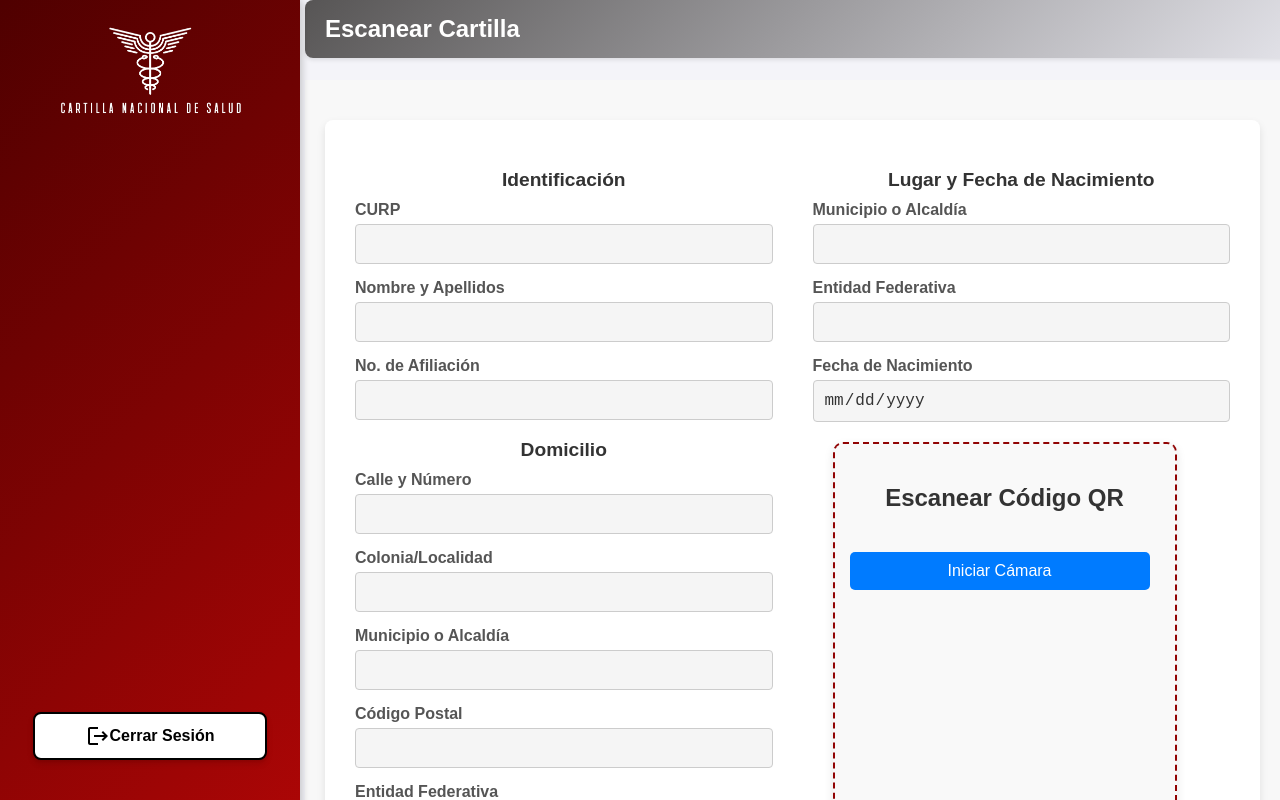
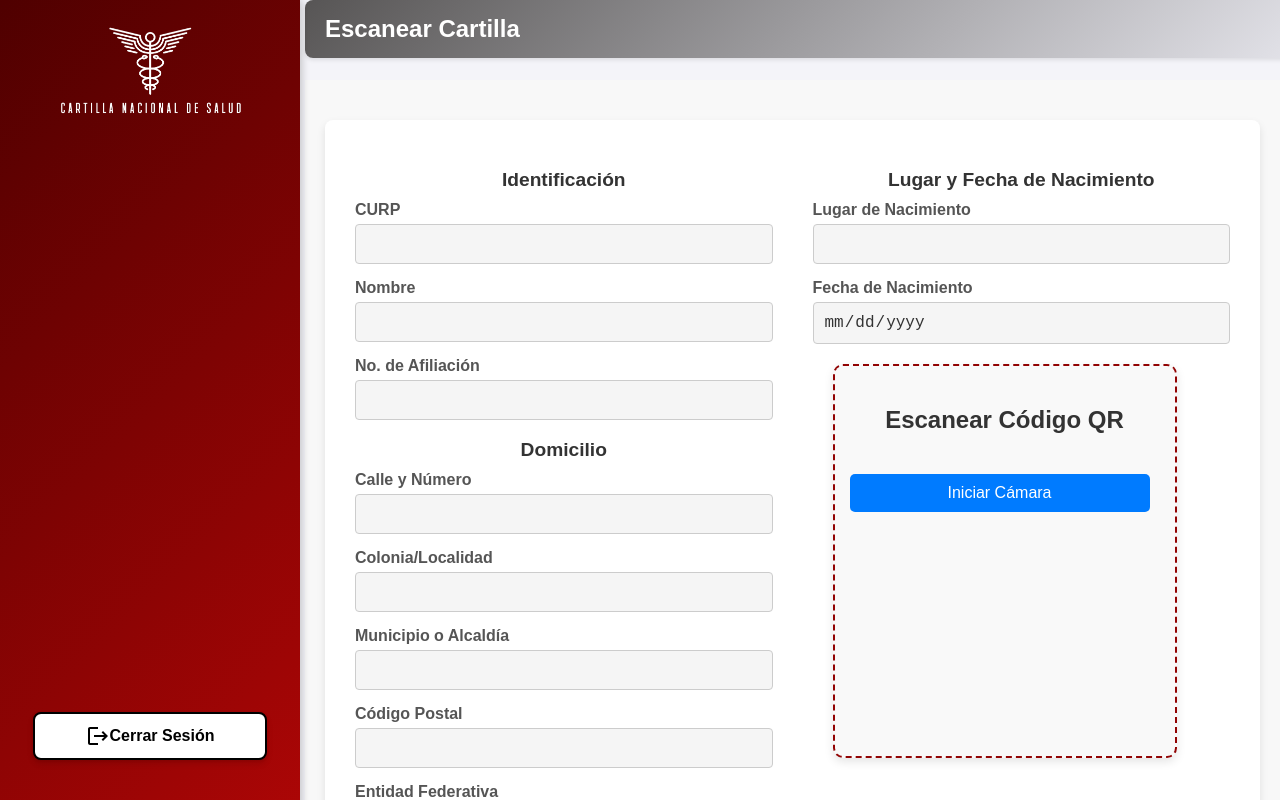
Before and after one commit to Ivantglz97/FrontCNS, a React (Vite) app: page /usuario/escanear in a window 1280 px wide. Built offline with nearby package versions, Linux system fonts and the light colour scheme; sample sign-in values are in the browser's storage.

Commit message:
componente de escaneo actualizado

```diff
--- a/src/EscanearDatosG.jsx
+++ b/src/EscanearDatosG.jsx
@@ -2,6 +2,8 @@ import React, { useState, useRef } from 'react';
 import './EscanearDatosG.css'
 
 import { BrowserMultiFormatReader } from '@zxing/library'; // Importar la librería de QR
+
+import clienteAxios from './config/axios';
 
 // Datos estáticos para usuarios con ID 1 y 2
 const usuarios = [
@@ -42,12 +44,26 @@ const DatosG = () => {
   const videoRef = useRef(null); // Referencia al video de la cámara
   const codeReader = useRef(null); // Referencia para el lector de códigos QR
 
-  const handleScan = (data) => {
+  const handleScan = async (data) => {
     if (data) {
       const id = data.getText(); // Extraer el texto (ID) del código QR
       setQrData(id); // Guardar el ID escaneado
-      const usuario = usuarios.find((user) => user.id.toString() === id); // Buscar el usuario con ese ID
+
+      let usuario = null;
+
+      try {
+        const respuesta = await clienteAxios.get(`/personal/ver-paciente/${id}`);
+
+        usuario = respuesta.data;
+
+
+      } catch (error) {
+        console.error('Error al cargar datos:', error);
+      }
+
+      // const usuario = usuarios.find((user) => user.id.toString() === id); // Buscar el usuario con ese ID
       if (usuario) {
+        console.log('Usuario encontrado desde EscanearDatosG: ', usuario);
         setUserData(usuario); // Cargar los datos del usuario correspondiente
       } else {
         setUserData(null); // Si no se encuentra el ID, limpiar los datos
@@ -85,7 +101,6 @@ const DatosG = () => {
     }
     setIsCameraActive(false); // Marcar la cámara como inactiva
     setQrData(null); // Limpiar los datos escaneados
-    setUserData(null); // Limpiar los datos del usuario
   };
 
   // Iniciar el lector al cargar el componente
@@ -104,14 +119,15 @@ const DatosG = () => {
     <div className="card">
       <div className="card-body">
         <div className="left-column">
+
           <h3>Identificación</h3>
           <div className="form-group">
             <label htmlFor="curp">CURP</label>
             <input type="text" id="curp" name="curp" value={userData ? userData.curp : ''} readOnly />
           </div>
           <div className="form-group">
-                    <label htmlFor="nombre">Nombre y Apellidos</label>
-                    <input type="text" id="nombre" name="nombre" value={userData ? userData.nombre : ''} readOnly />
+            <label htmlFor="nombre">Nombre</label>
+            <input type="text" id="nombre" name="nombre" value={userData ? `${userData.nombre} ${userData.apellidoPaterno} ${userData.apellidoMaterno}` : ''} readOnly />
           </div>
           <div className="form-group">
             <label htmlFor="afiliacion">No. de Afiliación</label>
@@ -125,32 +141,27 @@ const DatosG = () => {
           </div>
           <div className="form-group">
             <label htmlFor="colonia">Colonia/Localidad</label>
-                    <input type="text" id="colonia" name="colonia" value={userData ? userData.colonia : ''} readOnly />
+            <input type="text" id="colonia" name="colonia" value={userData ? userData.Asentamiento.d_asenta : ''} readOnly />
           </div>
           <div className="form-group">
             <label htmlFor="municipio">Municipio o Alcaldía</label>
-                    <input type="text" id="municipio" name="municipio" value={userData ? userData.municipio : ''} readOnly />
+            <input type="text" id="municipio" name="municipio" value={userData ? userData.Asentamiento.D_mnpio : ''} readOnly />
           </div>
           <div className="form-group">
             <label htmlFor="codigoPostal">Código Postal</label>
-                    <input type="text" id="codigoPostal" name="codigoPostal" value={userData ? userData.codigoPostal : ''} readOnly />
+            <input type="text" id="codigoPostal" name="codigoPostal" value={userData ? userData.Asentamiento.d_codigo : ''} readOnly />
           </div>
           <div className="form-group">
             <label htmlFor="entidadFederativa">Entidad Federativa</label>
-                    <input type="text" id="entidadFederativa" name="entidadFederativa" value={userData ? userData.entidadFederativa : ''} readOnly />
+            <input type="text" id="entidadFederativa" name="entidadFederativa" value={userData ? userData.Asentamiento.d_estado : ''} readOnly />
           </div>
-
         </div>
 
         <div className="right-column">
           <h3>Lugar y Fecha de Nacimiento</h3>
           <div className="form-group">
-                    <label htmlFor="lugarNacimiento">Municipio o Alcaldía</label>
+            <label htmlFor="lugarNacimiento">Lugar de Nacimiento</label>
             <input type="text" id="lugarNacimiento" name="lugarNacimiento" value={userData ? userData.lugarNacimiento : ''} readOnly />
-                  </div>
-                  <div className="form-group">
-                    <label htmlFor="entidadFederativaNacimiento">Entidad Federativa</label>
-                    <input type="text" id="entidadFederativaNacimiento" name="entidadFederativaNacimiento" value={userData ? userData.entidadFederativa : ''} readOnly />
           </div>
           <div className="form-group">
             <label htmlFor="fechaNacimiento">Fecha de Nacimiento</label>
@@ -170,16 +181,10 @@ const DatosG = () => {
                 <button className="stop-camera-button" onClick={stopScanner}>Detener Cámara</button>
               </div>
             )}
-
           </div>
-
-                </div>
-
-              </div>
-
-
-
-    </div>
+        </div >
+      </div >
+    </div >
   );
 };
 
```
Lines whose indentation alone changed are shown as unchanged.
